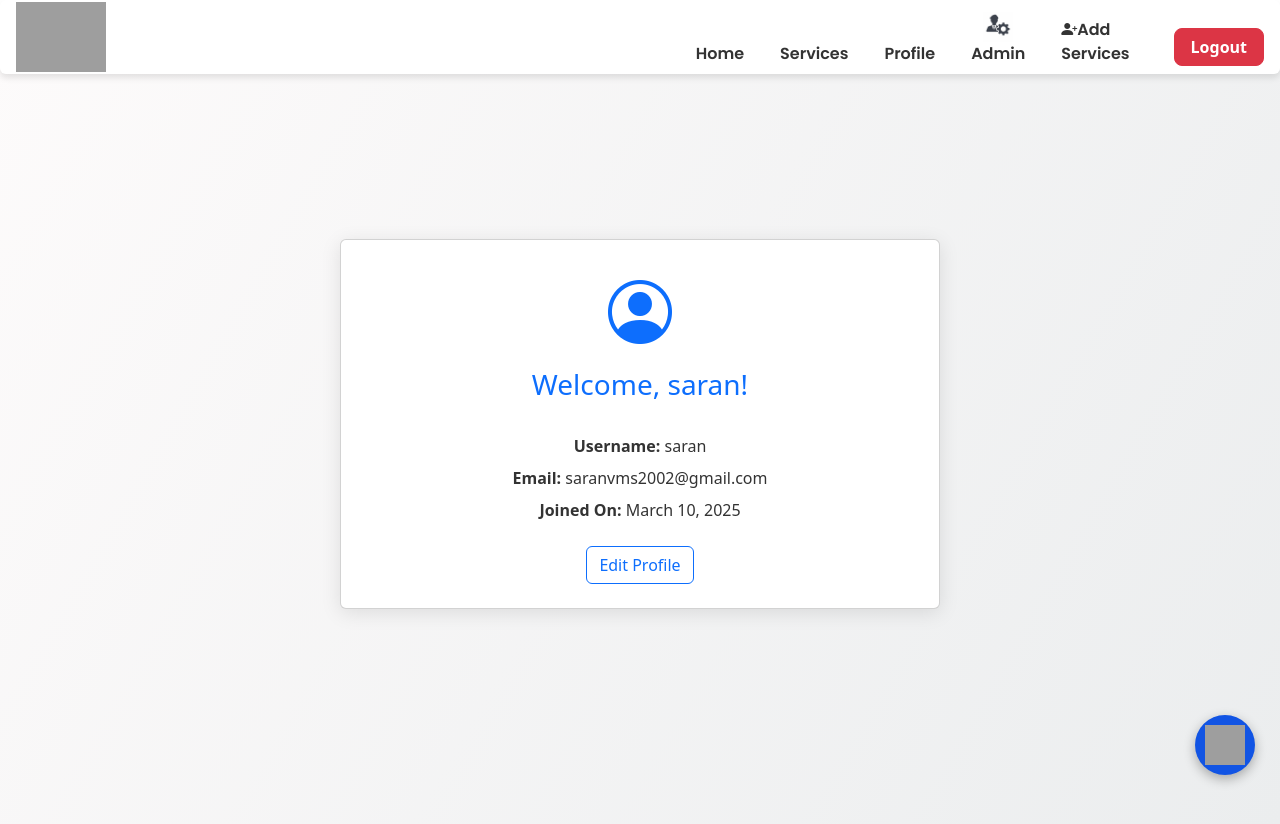
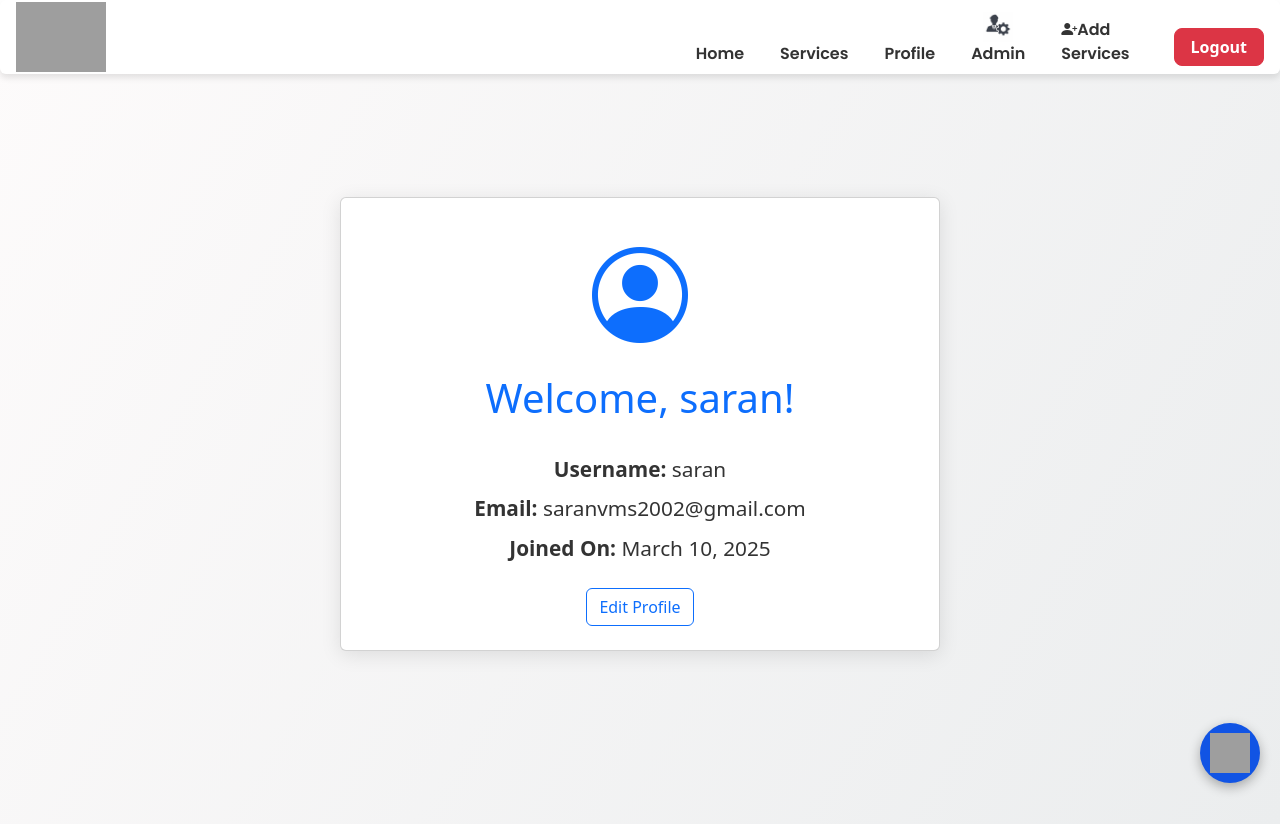
Before and after one commit to Saran9965/vconnect-host, a Django app: page /profile/ in a window 1280 px wide. Run offline with Django 5.2, Linux system fonts and the light colour scheme; a user stored in the database is signed in; some libraries are stand-ins or nearby versions; grey boxes are pictures that could not be loaded.

Commit message:
aligned to new

```diff
--- a/static/css/chatbot.css
+++ b/static/css/chatbot.css
@@ -1,3 +1,5 @@
+/* old chatbot currently not working */
+
 #chatbot-toggle {
     position: fixed;
     bottom: 20px;
--- a/static/css/profile.css
+++ b/static/css/profile.css
@@ -14,13 +14,13 @@ body {
 .profile-card:hover {
     transform: translateY(-5px);
 }
-.profile-card h3 {
+.profile-card h1 {
     margin-top: 1rem;
     color: #0d6efd;
 }
 .profile-card p {
     margin-bottom: 0.5rem;
-    font-size: 1rem;
+    font-size: 1.3rem;
     color: #333;
 }
 .alert {
--- a/templates/carp.html
+++ b/templates/carp.html
@@ -43,7 +43,7 @@
     .carpenter-image img {
       width: 100%;
       max-width: 600px;
-      height: 500px;
+      height: 600px;
       border-radius: 20px;
       box-shadow: 0 12px 30px rgba(0, 0, 0, 0.1);
       transition: transform 0.5s ease;
@@ -149,7 +149,7 @@
   </style>
 </head>
 <body>
-  <section class="carpenter-section">
+  <section class="carpenter-section mt-3">
     <div class="container carpenter-container animate fadeInZoom">
       <div class="carpenter-image">
         <img src="{% static 'images/Carpenter/cap3.jpg' %}" alt="Carpenter Service">
--- a/templates/elect.html
+++ b/templates/elect.html
@@ -43,7 +43,7 @@
         .electrician-image img {
             width: 100%;
             max-width: 600px;
-            height: 500px;
+            height: 600px;
             border-radius: 20px;
             box-shadow: 0 12px 30px rgba(0, 0, 0, 0.1);
             transition: transform 0.5s ease;
@@ -154,7 +154,7 @@
     </style>
 </head>
 <body>
-    <section class="electrician-section">
+    <section class="electrician-section mt-3">
         <div class="container electrician-container animate fadeInZoom">
             <div class="electrician-image">
                 <img src="{% static 'images/Electrician/e3.jpg' %}" alt="Electrician Service">
--- a/templates/header.html
+++ b/templates/header.html
@@ -67,8 +67,8 @@
 <style>
 .chat-toggle-btn {
   position: fixed;
-  bottom: 25px;
-  right: 25px;
+  bottom: 17px;
+  right: 20px;
   background-color:  #1154e4;
   border: none;
   border-radius: 50px;
--- a/templates/plum.html
+++ b/templates/plum.html
@@ -43,7 +43,7 @@
         .plumber-image img {
             width: 100%;
             max-width: 600px;
-            height: 500px;
+            height: 600px;
             border-radius: 20px;
             box-shadow: 0 12px 30px rgba(0, 0, 0, 0.1);
             transition: transform 0.5s ease;
@@ -153,7 +153,7 @@
     </style>
 </head>
 <body>
-    <section class="plumber-section">
+    <section class="plumber-section mt-3">
         <div class="container plumber-container animate fadeInZoom">
             <div class="plumber-image">
                 <img src="{% static 'images/Plumber/plu1.jpg' %}" alt="Plumber Service">
--- a/templates/profile.html
+++ b/templates/profile.html
@@ -9,8 +9,8 @@
 <div class="container my-5">
     <div class="card profile-card p-4 bg-white">
         <div class="text-center mb-4">
-            <i class="bi bi-person-circle" style="font-size: 4rem; color: #0d6efd;"></i>
-            <h3 class="mt-2">Welcome, {{ user.username }}!</h3>
+            <i class="bi bi-person-circle" style="font-size: 6rem; color: #0d6efd;"></i>
+            <h1 class="mt-2">Welcome, {{ user.username }}!</h1>
         </div>
         {% if messages %}
         <div id="message-box">
--- a/templates/tv.html
+++ b/templates/tv.html
@@ -43,7 +43,7 @@
         .tv-image img {
             width: 100%;
             max-width: 600px;
-            height: 500px;
+            height: 600px;
             border-radius: 20px;
             box-shadow: 0 12px 30px rgba(0, 0, 0, 0.1);
             transition: transform 0.5s ease;
@@ -153,7 +153,7 @@
     </style>
 </head>
 <body>
-    <section class="tv-section">
+    <section class="tv-section mt-3">
         <div class="container tv-container animate fadeInZoom">
             <div class="tv-image">
                 <img src="{% static 'images/tv/tv1.webp' %}" alt="TV Technician Service">
```
Also changed, not shown: templates/content.html (+8 -8 lines), db.sqlite3, 5 other files.
